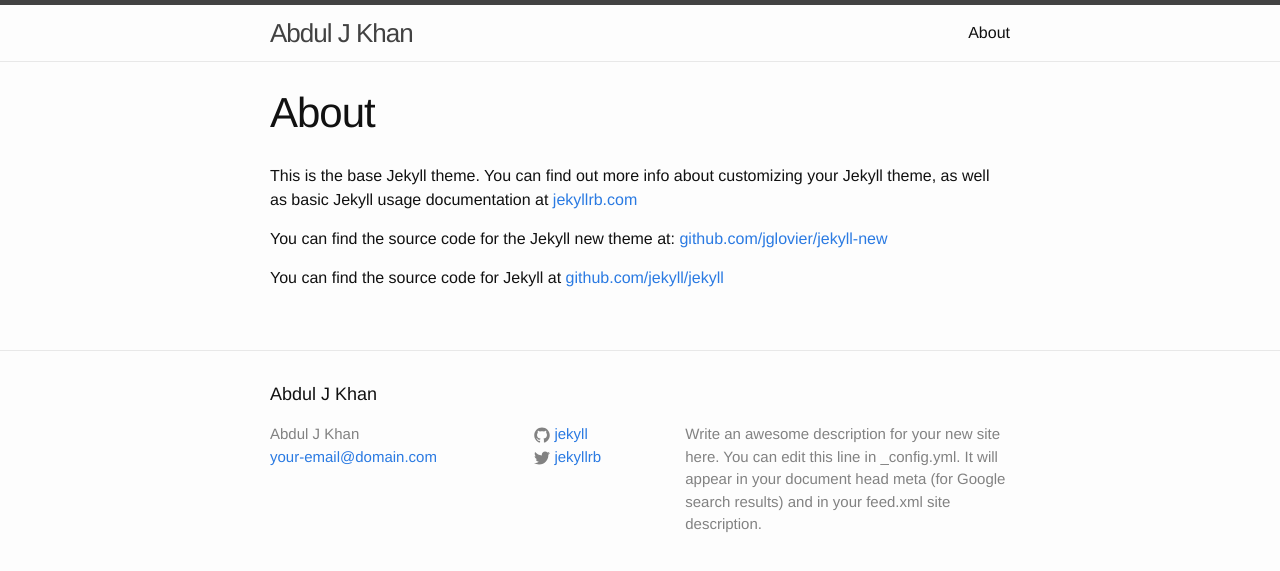
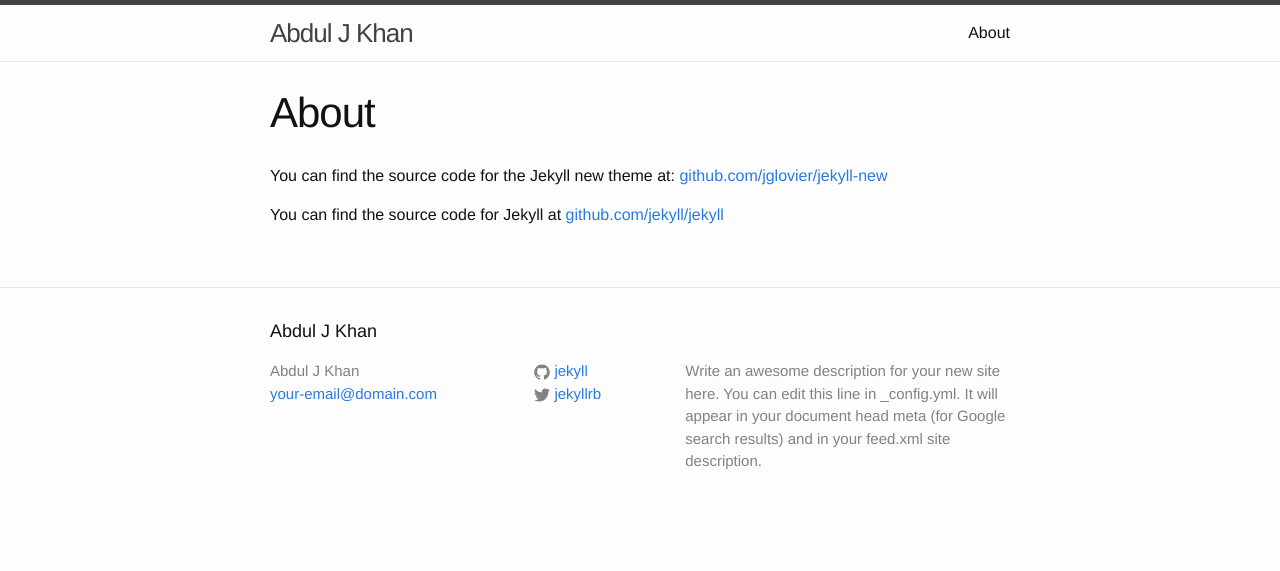
Before and after one commit to ajk121/ajk121.github.io, a Jekyll site: the page built from about.md, in a window 1280 px wide. Shown: the top 571 px of the page. Built offline with Jekyll 4.4.1, drawn with Linux system fonts in a browser that asks for light colours.

```diff
--- a/about.md
+++ b/about.md
@@ -3,8 +3,8 @@
 title: About
 permalink: /about/
 ---
-
-This is the base Jekyll theme. You can find out more info about customizing your Jekyll theme, as well as basic Jekyll usage documentation at [jekyllrb.com](http://jekyllrb.com/)
+<!--
+This is the base Jekyll theme. You can find out more info about customizing your Jekyll theme, as well as basic Jekyll usage documentation at [jekyllrb.com](http://jekyllrb.com/) -->
 
 You can find the source code for the Jekyll new theme at: [github.com/jglovier/jekyll-new](https://github.com/jglovier/jekyll-new)
 
```
